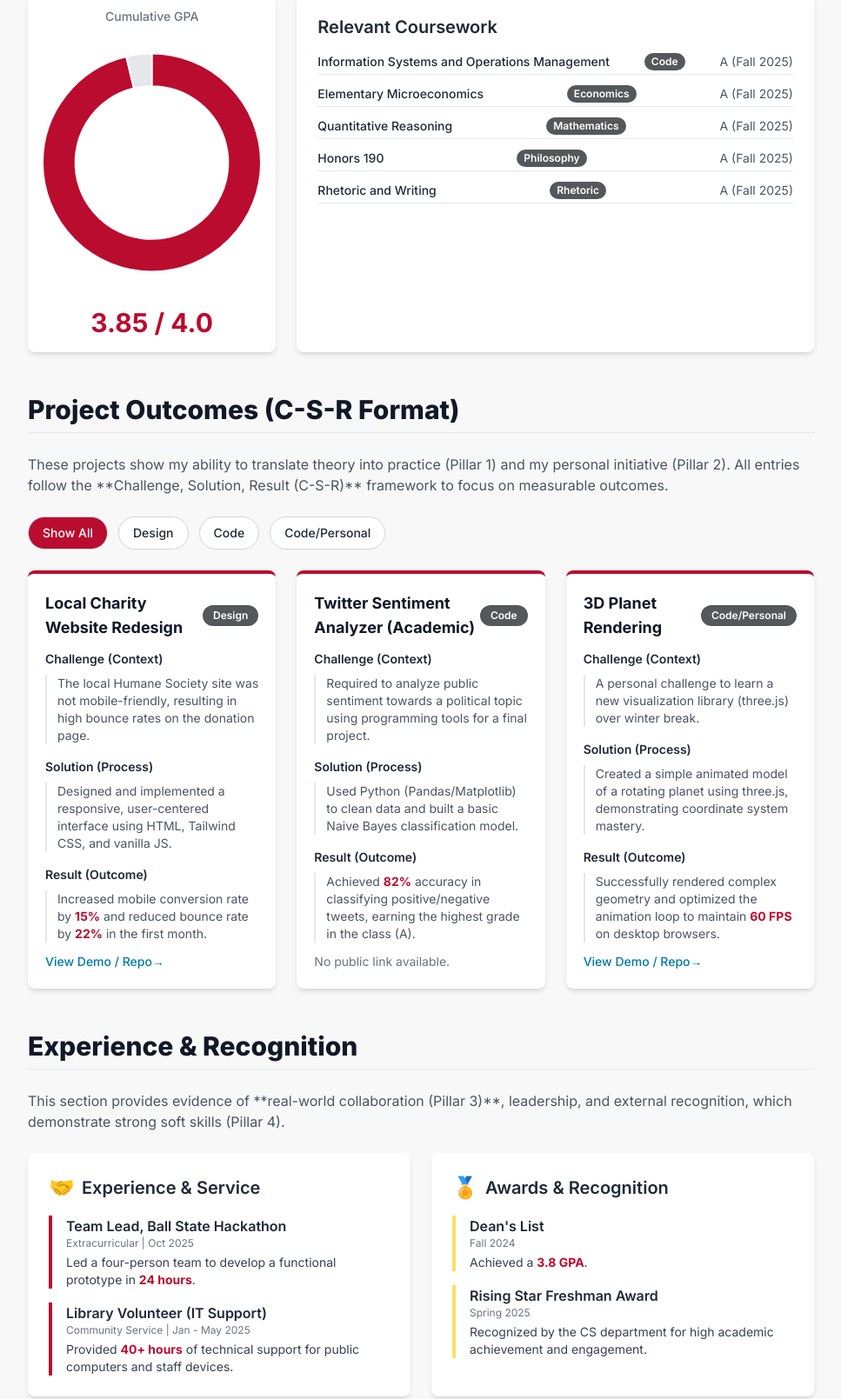
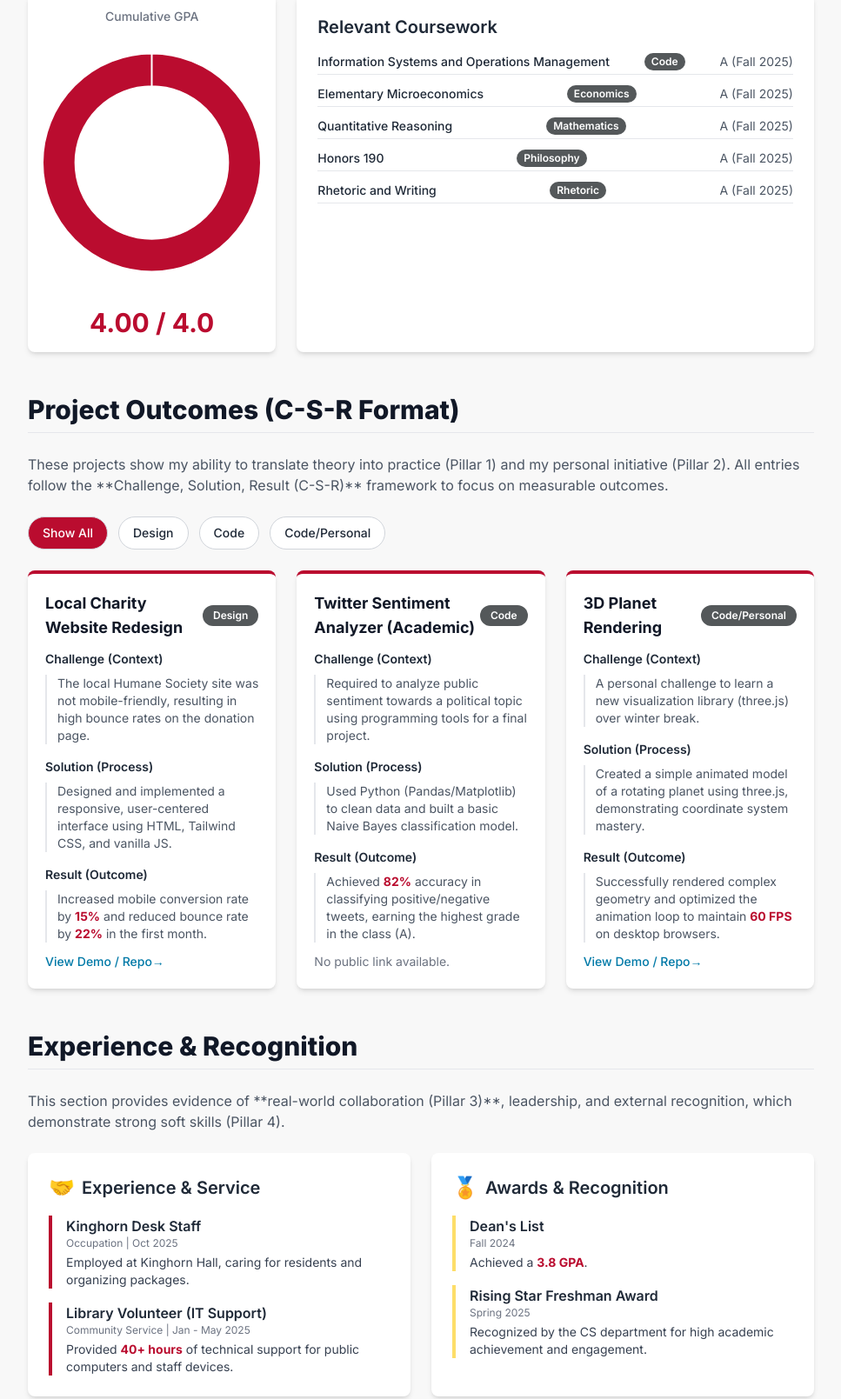
Before and after one commit to julietolson25/working-pbl-project, a plain HTML site: page index.html in a window 1280 px wide. Shown: the part 964-2573 px from the top of the page at 87% size, without its empty margins (296-1263 px from the left). Drawn offline with nearby package versions, Linux system fonts and the light colour scheme.

Commit message:
Update index.html

```diff
--- a/index.html
+++ b/index.html
@@ -259,7 +259,7 @@ CONFIRMATION: NO SVG graphics used. NO Mermaid JS used. -->
             tagline: "Applying Creative Vision to Drive Business Success",
             currentYear: "Freshman", // Freshman, Sophomore, Junior, Senior
             major: "Marketing",
-            gpa: 3.85,
+            gpa: 4.0,
             impactScoreMultiplier: 10, // Adjusts how much projects/awards count towards total impact
 
             // --- INTRODUCTION & BRANDING FIELDS ---
@@ -317,7 +317,7 @@ CONFIRMATION: NO SVG graphics used. NO Mermaid JS used. -->
         // 1.4 EXPERIENCE & AWARDS (REQUIRED)
         const recognitionData = {
             experience: [
-                { title: "Team Lead, Ball State Hackathon", type: "Extracurricular", duration: "Oct 2025", detail: "Led a four-person team to develop a functional prototype in **24 hours**." },
+                { title: "Kinghorn Desk Staff", type: "Occupation", duration: "Oct 2025", detail: "Employed at Kinghorn Hall, caring for residents and organizing packages." },
                 { title: "Library Volunteer (IT Support)", type: "Community Service", duration: "Jan - May 2025", detail: "Provided **40+ hours** of technical support for public computers and staff devices." },
             ],
             awards: [
```
